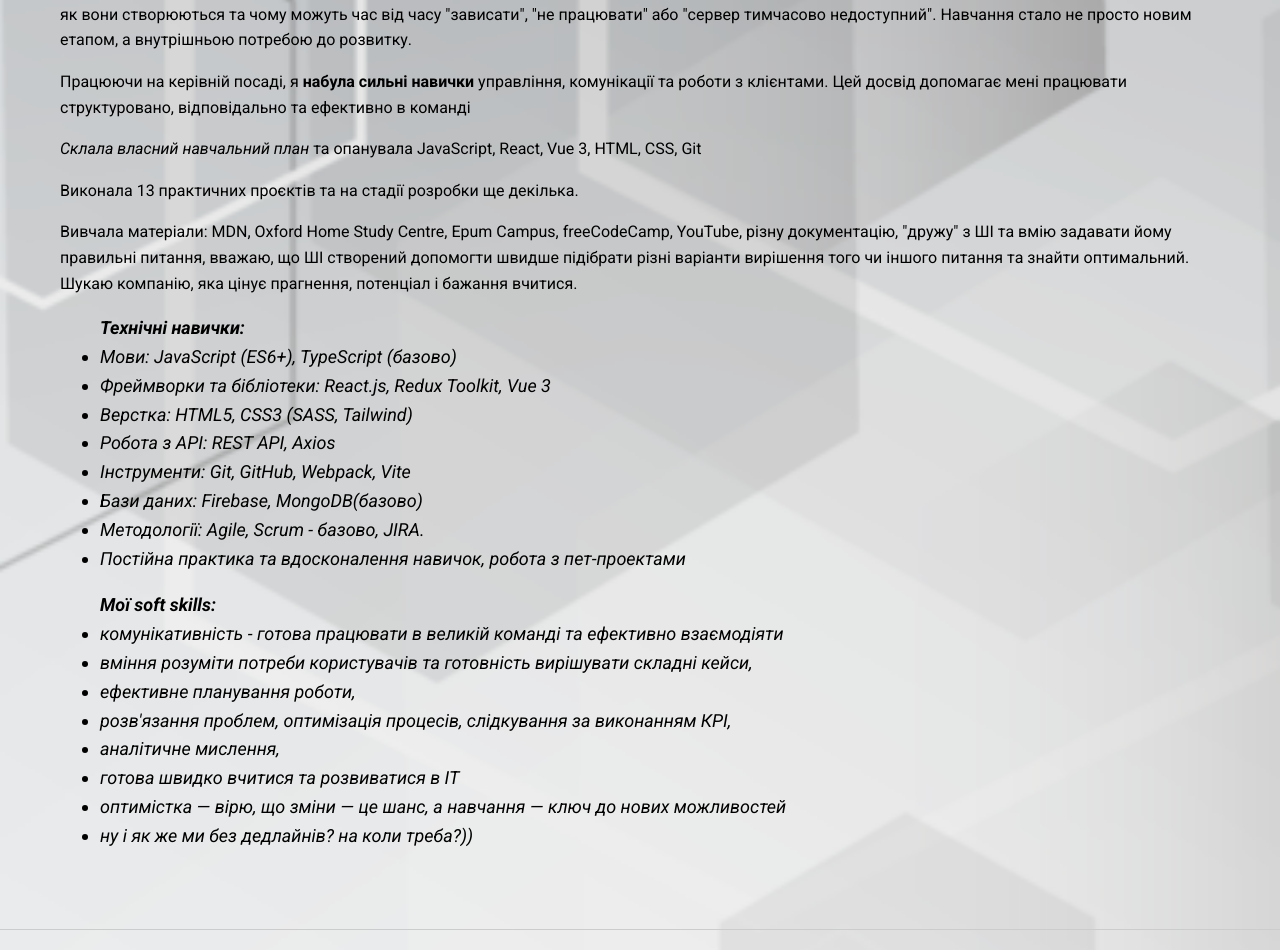
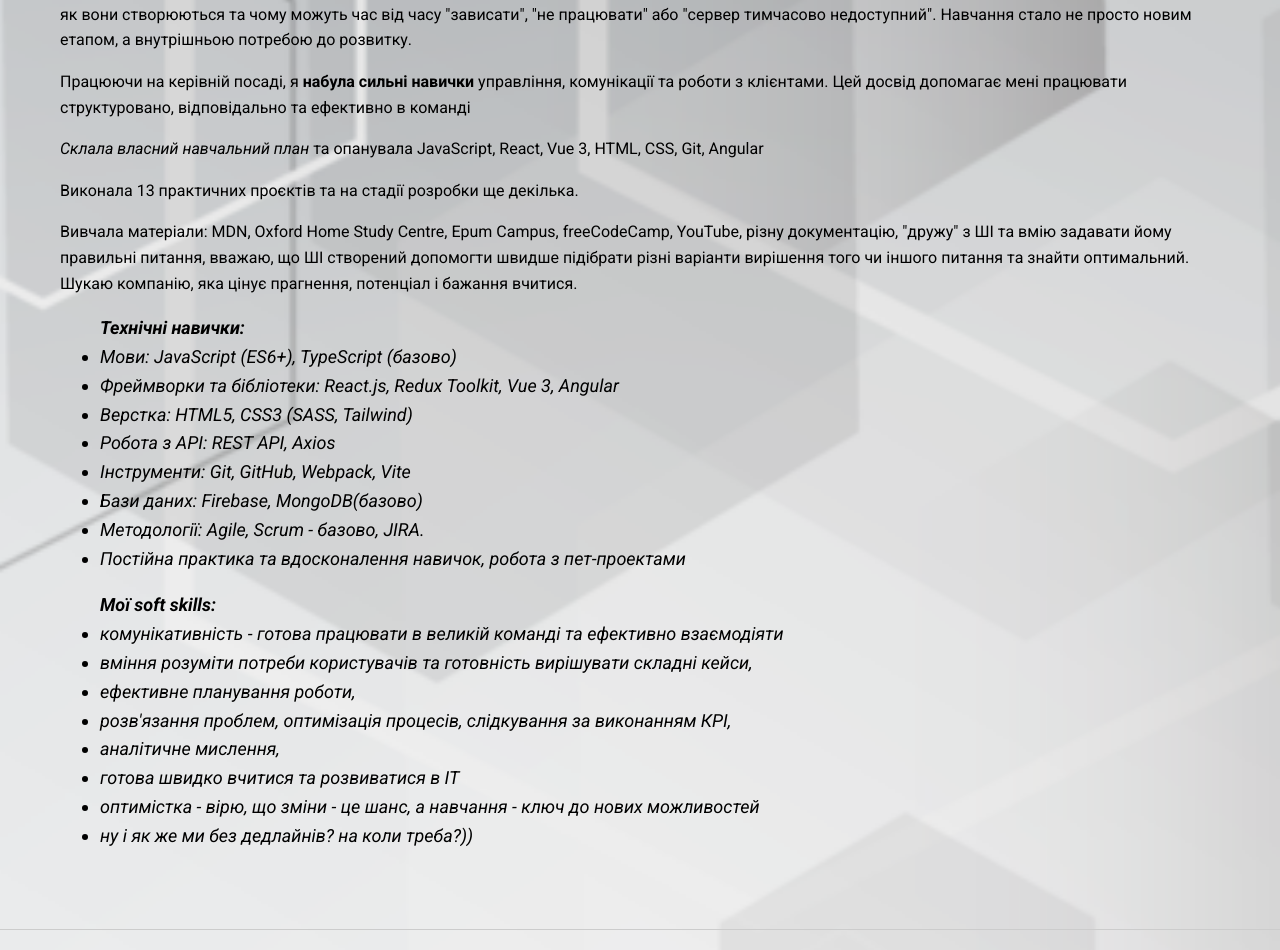
Before and after one commit to Nadiia29/my-portfolio, a React (Create React App) app: page / in a window 1280 px wide. Shown: the part 662-1612 px from the top of the page. Built offline with nearby package versions, Linux system fonts and the light colour scheme.

Commit message:
fix description

```diff
--- a/src/pages/about/About.js
+++ b/src/pages/about/About.js
@@ -35,7 +35,7 @@ const About = () => {
 				</p>
 				<p>
 					<em>Склала власний навчальний план</em> та опанувала JavaScript, React, Vue 3,
-					HTML, CSS, Git
+					HTML, CSS, Git, Angular
 				</p>
 				<p>Виконала 13 практичних проєктів та на стадії розробки ще декілька.</p>
 				<p>
@@ -48,7 +48,7 @@ const About = () => {
 				<ul className={styles.tekh_skills}>
 					<strong>Технічні навички:</strong>
 					<li>Мови: JavaScript (ES6+), TypeScript (базово)</li>
-					<li>Фреймворки та бібліотеки: React.js, Redux Toolkit, Vue 3</li>
+					<li>Фреймворки та бібліотеки: React.js, Redux Toolkit, Vue 3, Angular</li>
 					<li>Верстка: HTML5, CSS3 (SASS, Tailwind)</li>
 					<li>Робота з API: REST API, Axios</li>
 					<li>Інструменти: Git, GitHub, Webpack, Vite</li>
@@ -72,7 +72,7 @@ const About = () => {
 					<li>аналітичне мислення,</li>
 					<li>готова швидко вчитися та розвиватися в IT</li>
 					<li>
-						оптимістка — вірю, що зміни — це шанс, а навчання — ключ до нових
+						оптимістка - вірю, що зміни - це шанс, а навчання - ключ до нових
 						можливостей
 					</li>
 					<li>ну і як же ми без дедлайнів? на коли треба?))</li>
```
